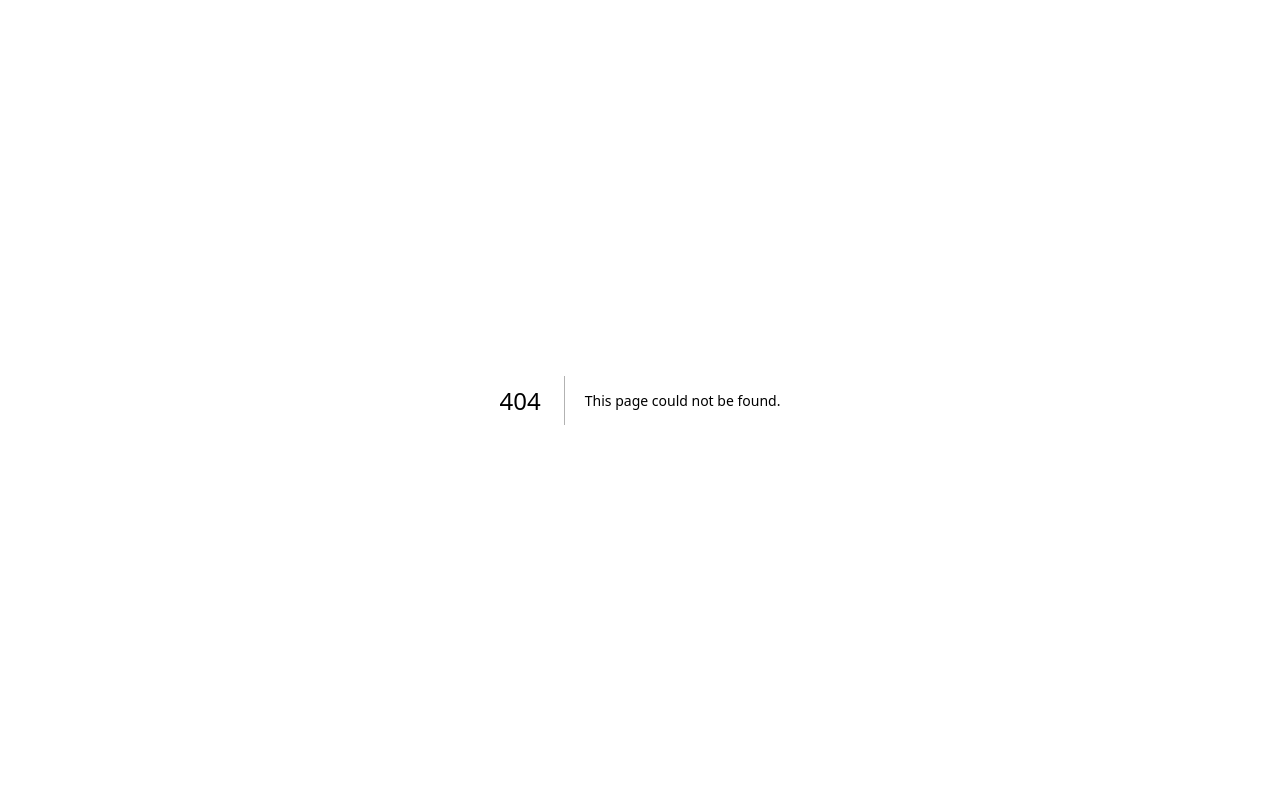
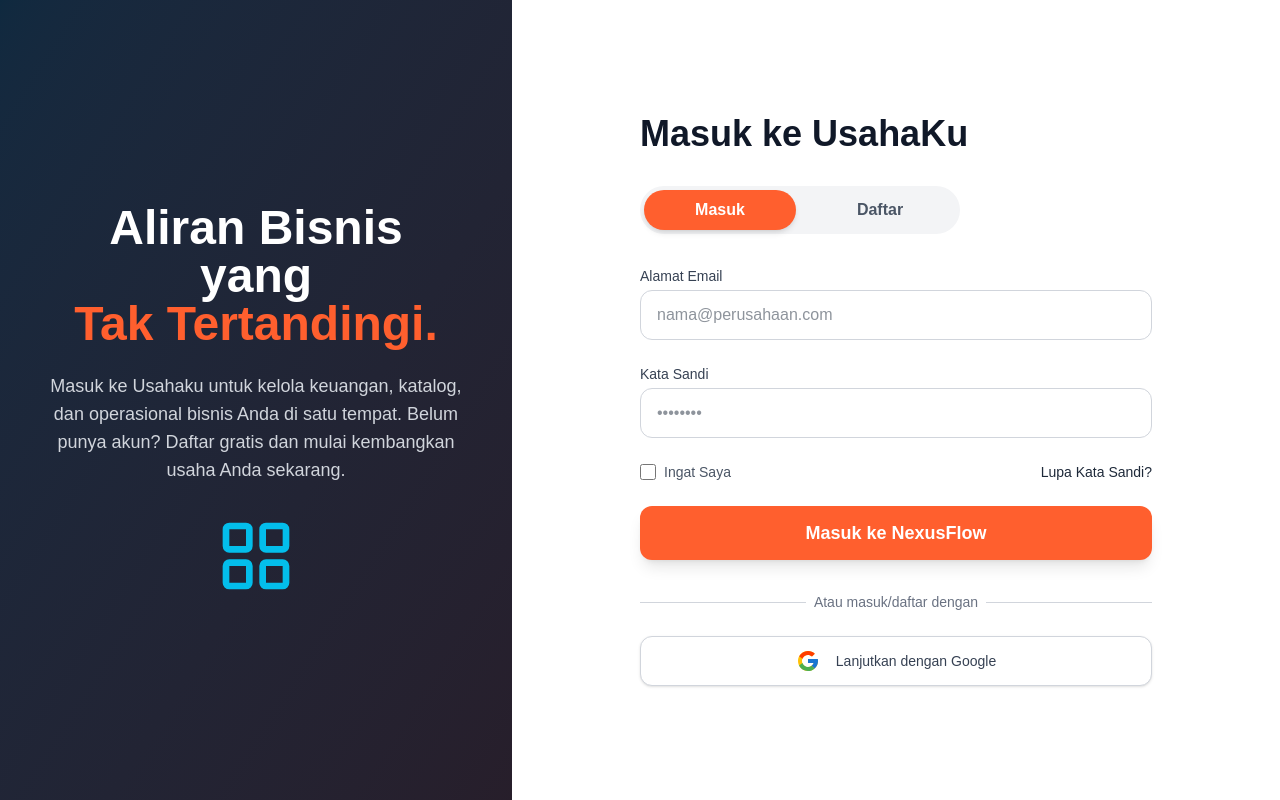
Before and after one commit to samani21/front-end-usahaku, a Next.js app: page /auth/1 in a window 1280 px wide. Before the commit this address had no page. Built offline with nearby package versions, Linux system fonts and the light colour scheme.

Commit message:
Membuat Halaman Auth

```diff
--- /dev/null
+++ b/src/Components/Auth/FormLogin.tsx
@@ -0,0 +1,40 @@
+import React from 'react'
+
+type Props = {}
+
+const FormLogin = (props: Props) => {
+    return (
+
+        <form className="space-y-6">
+            {/* <div className="p-3 bg-red-100 border border-red-400 text-red-700 rounded-xl text-sm font-medium" role="alert">
+                sdsdsd
+            </div> */}
+            <div>
+                <label className="block text-sm font-medium text-gray-700 mb-1">Alamat Email</label>
+                <input type="email" id="login-email" name="email" required
+                    placeholder="nama@perusahaan.com"
+                    className="w-full px-4 py-3 border border-gray-300 rounded-xl focus:ring-2 focus:ring-[var(--secondary-orange)] focus:border-[var(--secondary-orange)] outline-none transition duration-150" />
+            </div>
+            <div>
+                <label className="block text-sm font-medium text-gray-700 mb-1">Kata Sandi</label>
+                <input type="password" id="login-password" name="password" required
+                    placeholder="••••••••"
+                    className="w-full px-4 py-3 border border-gray-300 rounded-xl focus:ring-2 focus:ring-[var(--secondary-orange)] focus:border-[var(--secondary-orange)] outline-none transition duration-150" />
+            </div>
+
+            <div className="flex items-center justify-between text-sm">
+                <div className="flex items-center">
+                    <input id="remember-me" name="remember-me" type="checkbox" className="h-4 w-4 text-[var(--secondary-orange)] border-gray-300 rounded focus:ring-[var(--secondary-orange)]" />
+                    <label className="ml-2 text-gray-600">Ingat Saya</label>
+                </div>
+                <a href="#" className="font-medium text-primary-cyan hover:text-sky-600 transition duration-150">Lupa Kata Sandi?</a>
+            </div>
+
+            <button type="submit" className="w-full flex justify-center py-3 px-4 border border-transparent rounded-xl shadow-lg text-lg font-bold text-white bg-[var(--secondary-orange)] hover:bg-orange-500 focus:outline-none focus:ring-2 focus:ring-offset-2 focus:ring-[var(--secondary-orange)] transition duration-300 transform hover:scale-[1.01]">
+                Masuk ke NexusFlow
+            </button>
+        </form>
+    )
+}
+
+export default FormLogin
--- /dev/null
+++ b/src/Components/Auth/FormPanel.tsx
@@ -0,0 +1,59 @@
+import React, { useState } from 'react'
+import FormLogin from './FormLogin';
+import FormRegister from './FormRegister';
+
+const FormPanel = () => {
+    const [handleAuth, setHandleAuth] = useState<string>('Masuk');
+    return (
+        <div className="w-full lg:w-3/5 flex items-center justify-center bg-white p-6 sm:p-12">
+            <div className="w-full max-w-lg">
+
+                <div className="text-center lg:text-left mb-8 lg:hidden">
+                    <a href="#" className="text-3xl font-extrabold flex items-center justify-center">
+                        <span className="text-[var(--primary-cyan)]">Usaha</span><span className="text-[var(--secondary-orange)]">Ku</span>
+                    </a>
+                </div>
+                {
+                    handleAuth === "Masuk" ? <h1 id="form-title" className="text-3xl sm:text-4xl font-bold mb-8 text-gray-900 text-center lg:text-left">
+                        Masuk ke UsahaKu
+                    </h1> : <h1 id="form-title" className="text-3xl sm:text-4xl font-bold mb-8 text-gray-900 text-center lg:text-left">
+                        Buat Akun UsahaKu Baru
+                    </h1>
+
+                }
+                <div className="flex space-x-2 mb-8 p-1 bg-gray-100 rounded-full w-full max-w-xs mx-auto lg:mx-0">
+                    <button id="tab-login" onClick={() => setHandleAuth("Masuk")}
+                        className={`flex-1 py-2 rounded-full text-base font-semibold transition duration-300 ${handleAuth === "Masuk" ? 'text-base bg-[var(--secondary-orange)] text-white shadow-md' : 'bg-transparent text-gray-600 hover:text-gray-900'}`}>
+                        Masuk
+                    </button>
+                    <button id="tab-signup" onClick={() => setHandleAuth("Register")}
+                        className={`flex-1 py-2 rounded-full text-base font-semibold transition duration-300 ${handleAuth === "Register" ? 'text-base bg-[var(--primary-cyan)] text-white shadow-md' : 'bg-transparent text-gray-600 hover:text-gray-900'}`}>
+                        Daftar
+                    </button>
+                </div>
+                {
+                    handleAuth === 'Masuk' ? <FormLogin /> : <FormRegister />
+                }
+                <div className="relative mt-8">
+                    <div className="absolute inset-0 flex items-center">
+                        <div className="w-full border-t border-gray-300"></div>
+                    </div>
+                    <div className="relative flex justify-center text-sm">
+                        <span className="px-2 bg-white text-gray-500">Atau masuk/daftar dengan</span>
+                    </div>
+                </div>
+
+                <div className="mt-6 space-y-3">
+                    <button className="w-full flex items-center gap-4 justify-center py-3 px-4 border border-gray-300 rounded-xl shadow-sm text-sm font-medium text-gray-700 bg-white hover:bg-gray-50 transition duration-150">
+                        <img src={'/icon/google.svg'} />
+                        Lanjutkan dengan Google
+                    </button>
+                </div>
+
+            </div>
+        </div>
+
+    )
+}
+
+export default FormPanel
--- /dev/null
+++ b/src/Components/Auth/FormRegister.tsx
@@ -0,0 +1,39 @@
+import React from 'react'
+
+const FormRegister = () => {
+    return (
+        <form className="space-y-6">
+            <div>
+                <label className="block text-sm font-medium text-gray-700 mb-1">Alamat Email</label>
+                <input type="email" id="signup-email" name="email" required
+                    placeholder="nama@perusahaan.com"
+                    className="w-full px-4 py-3 border border-gray-300 rounded-xl focus:ring-2 focus:ring-[var(--primary-cyan)] focus:border-[var(--primary-cyan)] outline-none transition duration-150" />
+            </div>
+            <div>
+                <label className="block text-sm font-medium text-gray-700 mb-1">Buat Kata Sandi</label>
+                <input type="password" id="signup-password" name="password" required
+                    placeholder="Minimal 8 karakter"
+                    className="w-full px-4 py-3 border border-gray-300 rounded-xl focus:ring-2 focus:ring-[var(--primary-cyan)] focus:border-[var(--primary-cyan)] outline-none transition duration-150" />
+            </div>
+            <div>
+                <label className="block text-sm font-medium text-gray-700 mb-1">Konfirmasi Kata Sandi</label>
+                <input type="password" id="signup-confirm-password" name="confirm-password" required
+                    placeholder="Ulangi kata sandi Anda"
+                    className="w-full px-4 py-3 border border-gray-300 rounded-xl focus:ring-2 focus:ring-[var(--primary-cyan)] focus:border-[var(--primary-cyan)] outline-none transition duration-150" />
+            </div>
+
+            <div className="flex items-start">
+                <input id="terms" name="terms" type="checkbox" required className="h-4 w-4 text-[var(--primary-cyan)] border-gray-300 rounded focus:ring-[var(--primary-cyan)]" />
+                <label className="ml-2 text-sm text-gray-600">
+                    Saya setuju dengan <a href="#" className="font-medium text-[var(--primary-cyan)] hover:text-sky-600">Syarat & Ketentuan</a>
+                </label>
+            </div>
+
+            <button type="submit" className="w-full flex justify-center py-3 px-4 border border-transparent rounded-xl shadow-lg text-lg font-bold text-white bg-[var(--primary-cyan)] hover:bg-sky-500 focus:outline-none focus:ring-2 focus:ring-offset-2 focus:ring-[var(--primary-cyan)] transition duration-300 transform hover:scale-[1.01]">
+                Daftar Akun Baru
+            </button>
+        </form>
+    )
+}
+
+export default FormRegister
--- /dev/null
+++ b/src/Components/Auth/VisalPanel.tsx
@@ -0,0 +1,23 @@
+import { LayoutGrid } from 'lucide-react'
+import React from 'react'
+
+const VisalPanel = () => {
+    return (
+        <div className="hidden lg:flex lg:w-2/5 bg-[var(--dark-bg)] items-center justify-center p-12 relative overflow-hidden">
+            <div className="absolute inset-0 opacity-10 bg-gradient-to-br from-[var(--primary-cyan)] to-[var(--secondary-orange)]"></div>
+            <div className="relative z-10 text-center">
+                <h2 className="text-5xl font-extrabold text-white mb-6">
+                    <span className="block">Aliran Bisnis yang</span>
+                    <span className="block text-[var(--secondary-orange)]">Tak Tertandingi.</span>
+                </h2>
+                <p className="text-lg text-gray-300 max-w-md mx-auto mb-8">
+                    Masuk ke Usahaku untuk kelola keuangan, katalog, dan operasional bisnis Anda di satu tempat.
+                    Belum punya akun? Daftar gratis dan mulai kembangkan usaha Anda sekarang.
+                </p>
+                <LayoutGrid className="w-20 h-20 text-[var(--primary-cyan)] mx-auto opacity-90" />
+            </div>
+        </div>
+    )
+}
+
+export default VisalPanel
--- a/src/Components/LandingPage/Header.tsx
+++ b/src/Components/LandingPage/Header.tsx
@@ -1,19 +1,21 @@
+import { useRouter } from 'next/router'
 import React from 'react'
 
+const Header = () => {
+    const router = useRouter();
 
-const Header = () => {
     return (
         <header className="sticky top-0 z-50 bg-white/95 backdrop-blur-sm border-b border-gray-100 shadow-xs">
             <div className="max-w-7xl mx-auto px-4 sm:px-6 lg:px-8 py-4 flex justify-between items-center">
                 <div className='flex items-center'>
                     <img src="/logo/logo.png" alt="" className='h-[28px]' />
-                       <a href="#" className="text-2xl font-bold flex items-center">
-                    <span className="text-[var(--primary-cyan)]">Usaha</span><span className="text-[var(--secondary-orange)]">Ku</span>
-                </a>
+                    <a href="#" className="text-2xl font-bold flex items-center">
+                        <span className="text-[var(--primary-cyan)]">Usaha</span><span className="text-[var(--secondary-orange)]">Ku</span>
+                    </a>
                 </div>
-                <a href="#cta-final" className="hidden md:inline-flex items-center justify-center px-4 py-2 border border-transparent text-sm font-medium rounded-full text-white bg-[var(--secondary-orange)] hover:bg-[var(--secondary-orange)]/90 transition duration-300 shadow-lg shadow-[var(--secondary-orange)]/30">
+                <button onClick={() => router?.push('/auth/login')} className="cursor-pointer hidden md:inline-flex items-center justify-center px-4 py-2 border border-transparent text-sm font-medium rounded-full text-white bg-[var(--secondary-orange)] hover:bg-[var(--secondary-orange)]/90 transition duration-300 shadow-lg shadow-[var(--secondary-orange)]/30">
                     Mulai Uji Coba
-                </a>
+                </button>
             </div>
         </header>
     )
--- /dev/null
+++ b/src/pages/auth/[auth]/index.tsx
@@ -0,0 +1,15 @@
+import FormPanel from '@/Components/Auth/FormPanel'
+import VisalPanel from '@/Components/Auth/VisalPanel'
+import React from 'react'
+
+
+const index = () => {
+    return (
+        <div className='font-sans text-gray-800 antialiased min-h-screen flex'>
+            <VisalPanel />
+            <FormPanel />
+        </div>
+    )
+}
+
+export default index
```
Also changed, not shown: public/icon/google.svg (added).
